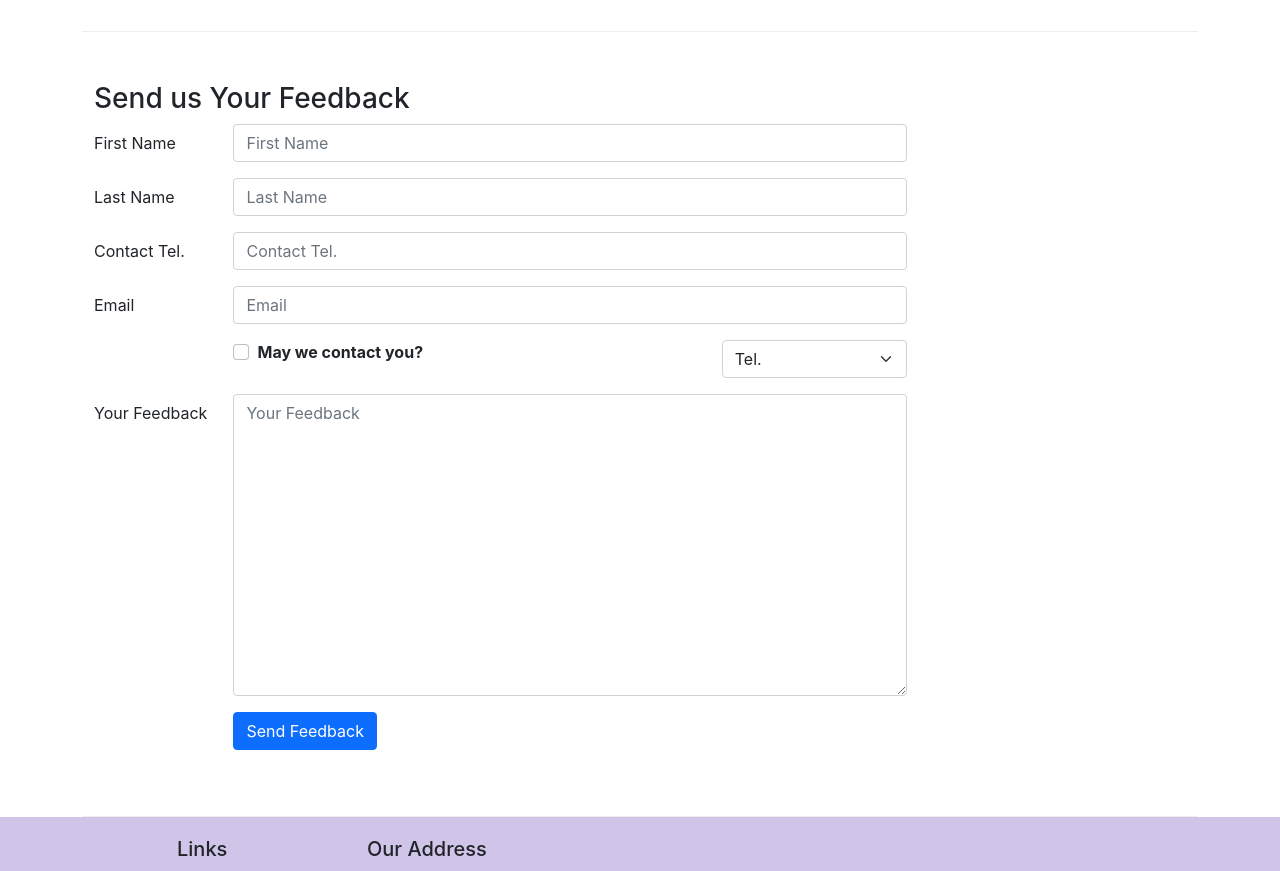
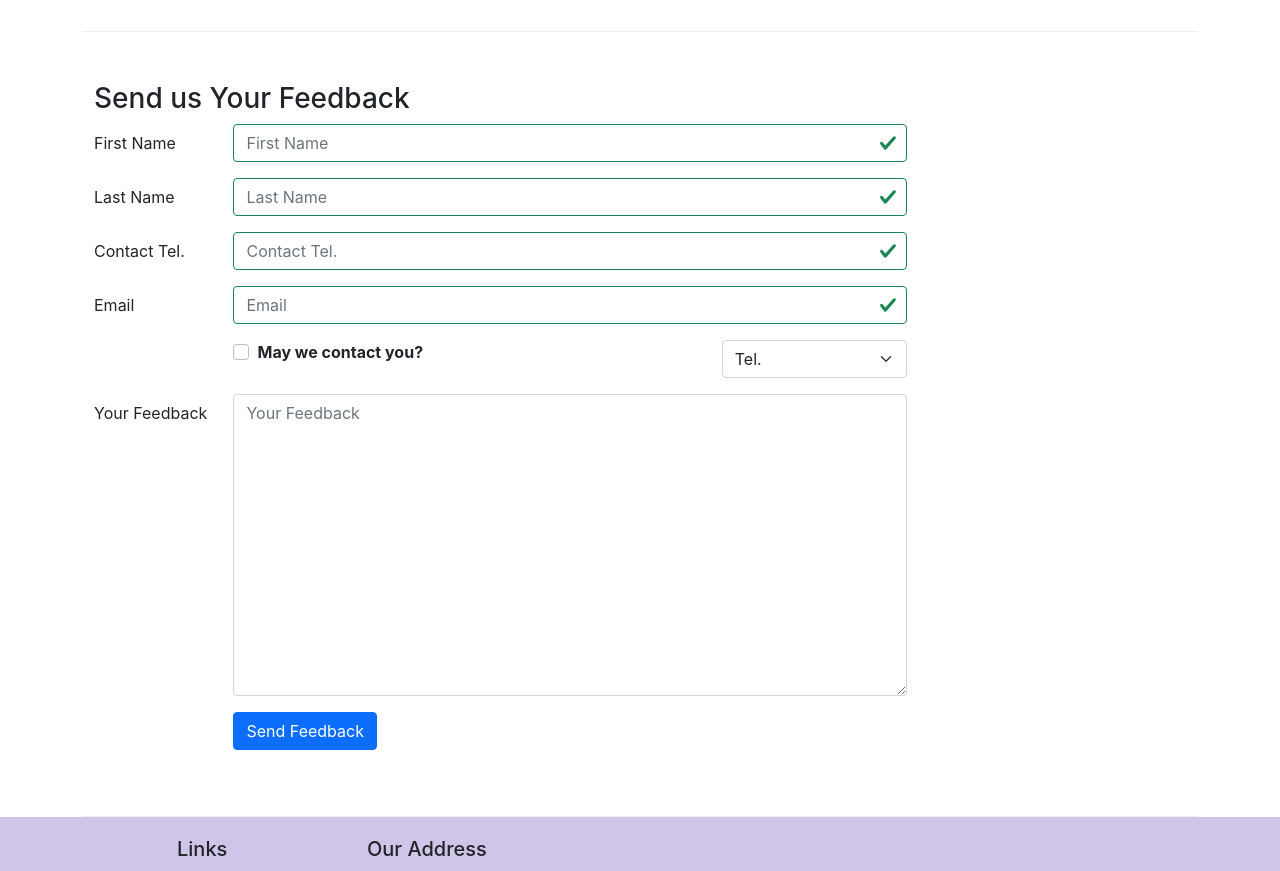
Before and after one commit to abkarthick/coursera, a React (Create React App) app: page /contactus in a window 1280 px wide. Shown: the part 860-1731 px from the top of the page. Built offline with nearby package versions, Linux system fonts and the light colour scheme.

Commit message:
React Controlled Form

```diff
--- a/src/components/ContactComponent.js
+++ b/src/components/ContactComponent.js
@@ -1,5 +1,5 @@
 import React, { Component } from 'react';
-import { Breadcrumb, BreadcrumbItem, Button, Col, Form, FormGroup, Input, Label } from 'reactstrap';
+import { Breadcrumb, BreadcrumbItem, Button, Col, Form, FormGroup, Input, Label, FormFeedback } from 'reactstrap';
 import { Link } from 'react-router-dom';
 
 class Contact extends Component {
@@ -13,10 +13,45 @@
             email: '',
             agree: false,
             contactType: 'Tel.',
-            message: ''
+            message: '',
+            touched: {
+                firstname: false,
+                lastname: false,
+                telnum: false,
+                email: false
+            }
         }
         this.handleSubmit = this.handleSubmit.bind(this);
         this.handleInputChange = this.handleInputChange.bind(this);
+        this.handleBlur = this.handleBlur.bind(this);
+    }
+
+    handleBlur = (field) => (evt) => {
+        this.setState({
+            touched: { ...this.state.touched, [field]: true } //set state only touched invoked
+        })
+    }
+
+    validate(firstname, lastname, telnum, email) {
+        const errors = {
+            firstname: '',
+            lastname: '',
+            telnum: '',
+            email: ''
+        };
+
+        if (this.state.touched.firstname && firstname.length < 3) errors.firstname = 'First Name Should be >= 3 characters';
+        else if (this.state.touched.firstname && firstname.length > 10) errors.firstname = 'First Name Should be <= 10 characters';
+
+        if (this.state.touched.lastname && lastname.length < 3) errors.lastname = 'Last Name Should be >= 3 characters';
+        else if (this.state.touched.lastname && lastname.length > 10) errors.lastname = 'Last Name Should be <= 10 characters';
+
+        const reg = /^\d+$/;
+        if (this.state.touched.telnum && !reg.test(telnum)) errors.telnum = 'Tel. Number should contain only numbers';
+
+        if (this.state.touched.email && email.split('').filter(x => x === '@').length !== 1) errors.email = 'Email should contain a @ symbol';
+
+        return errors;
     }
 
     handleInputChange(event) {
@@ -37,6 +72,8 @@
 
 
     render() {
+        const errors = this.validate(this.state.firstname, this.state.lastname, this.state.telnum, this.state.email);
+
         return (
             <div className="container">
                 <div className='row'>
@@ -84,37 +121,42 @@
                             <FormGroup row>
                                 <Label htmlFor='firstname' md={2}>First Name</Label>
                                 <Col md={10}>
-                                    <Input type='text' id='firstname' name='firstname' placeholder='First Name' value={this.state.firstname} onChange={this.handleInputChange} />
+                                    <Input type='text' id='firstname' name='firstname' placeholder='First Name' value={this.state.firstname} onBlur={this.handleBlur('firstname')} onChange={this.handleInputChange} valid={errors.firstname === ''} invalid={errors.firstname !== ''} />
+                                    <FormFeedback>{errors.firstname}</FormFeedback>
                                 </Col>
+
                             </FormGroup>
                             <FormGroup row>
                                 <Label htmlFor='lastname' md={2}>Last Name</Label>
                                 <Col md={10}>
-                                    <Input type='text' id='lastname' name='lastname' placeholder='Last Name' value={this.state.lastname} onChange={this.handleInputChange} />
+                                    <Input type='text' id='lastname' name='lastname' placeholder='Last Name' value={this.state.lastname} onBlur={this.handleBlur('lastname')} onChange={this.handleInputChange} valid={errors.lastname === ''} invalid={errors.lastname !== ''} />
+                                    <FormFeedback>{errors.lastname}</FormFeedback>
                                 </Col>
                             </FormGroup>
                             <FormGroup row>
                                 <Label htmlFor='telnum' md={2}>Contact Tel.</Label>
                                 <Col md={10}>
-                                    <Input type='tel' id='telnum' name='telnum' placeholder='Contact Tel.' value={this.state.telnum} onChange={this.handleInputChange} />
+                                    <Input type='tel' id='telnum' name='telnum' placeholder='Contact Tel.' value={this.state.telnum} onBlur={this.handleBlur('telnum')} onChange={this.handleInputChange} valid={errors.telnum === ''} invalid={errors.telnum !== ''} />
+                                    <FormFeedback>{errors.telnum}</FormFeedback>
                                 </Col>
                             </FormGroup>
                             <FormGroup row>
-                                <Label htmlFor='telnum' md={2}>Email</Label>
+                                <Label htmlFor='email' md={2}>Email</Label>
                                 <Col md={10}>
-                                    <Input type='email' id='email' name='email' placeholder='Email' value={this.state.email} onChange={this.handleInputChange} />
+                                    <Input type='email' id='email' name='email' placeholder='Email' value={this.state.email} onBlur={this.handleBlur('email')} onChange={this.handleInputChange} valid={errors.email === ''} invalid={errors.email !== ''} />
+                                    <FormFeedback>{errors.email}</FormFeedback>
                                 </Col>
                             </FormGroup>
                             <FormGroup row>
                                 <Col md={{ size: 6, offset: 2 }}>
                                     <FormGroup check>
                                         <Label check>
-                                            <Input type='checkbox' name='agree' checked={this.state.agree}  onChange={this.handleInputChange}/> {' '} <strong>May we contact you?</strong>
+                                            <Input type='checkbox' name='agree' checked={this.state.agree} onChange={this.handleInputChange} /> {' '} <strong>May we contact you?</strong>
                                         </Label>
                                     </FormGroup>
                                 </Col>
                                 <Col md={{ size: 3, offset: 1 }}>
-                                    <Input type='select' name='contactType' value={this.state.contactType}  onChange={this.handleInputChange}>
+                                    <Input type='select' name='contactType' value={this.state.contactType} onChange={this.handleInputChange}>
                                         <option>Tel.</option>
                                         <option>Email.</option>
                                     </Input>
```
